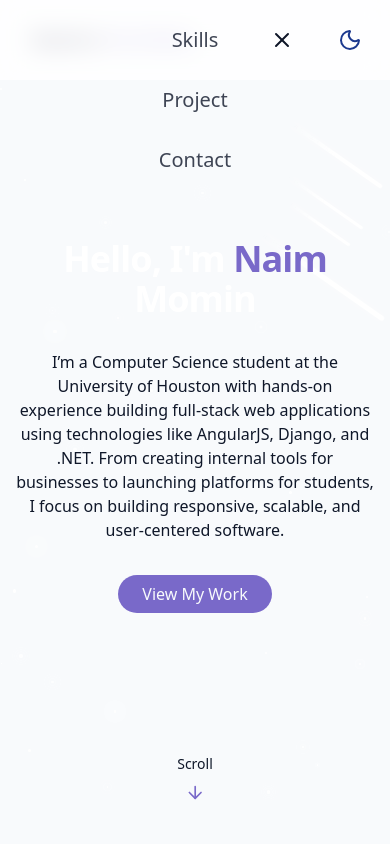
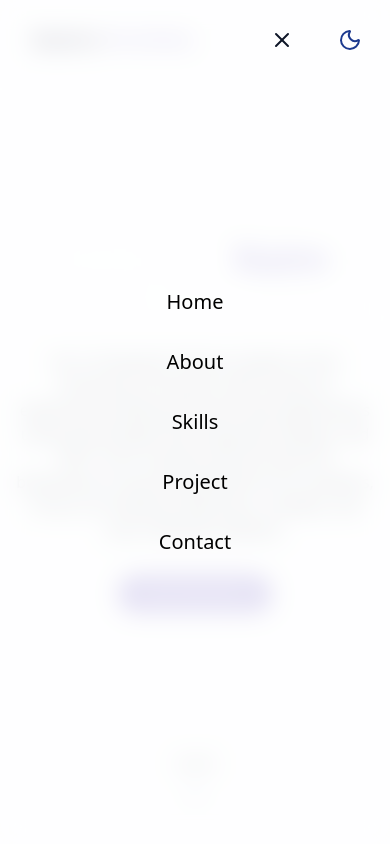
Before and after one commit to Mominnaim/NaimsReactPortfolio, a React (Vite) app: page / in a window 390 px wide. Both pictures are taken after a click on the button 282 px from the left and 40 px from the top of the page. Shown: the top 844 px of the page. Built offline with nearby package versions, Linux system fonts and the light colour scheme.

Commit message:
Fixed the menu for the mobile version

```diff
--- a/src/components/Navbar.jsx
+++ b/src/components/Navbar.jsx
@@ -35,6 +35,9 @@ export const NavBar = () => {
     }, [lastScrollY]);
 
     useEffect(() => {
+        if (isMenuOpen) {
+            window.scrollTo(0, 0); // scrolls to top when menu opens
+        }
         document.body.style.overflow = isMenuOpen ? "hidden" : "auto";
         return () => {
             document.body.style.overflow = "auto";
@@ -72,7 +75,7 @@ export const NavBar = () => {
                 aria-label={isMenuOpen ? "Close Menu" : "Open Menu"}>
                      {isMenuOpen? <X size={24} /> : <Menu size={24} />}</button>
                 <div className={cn(
-                    "fixed inset-0 bg-white/80 backdrop-blur-md z-40 flex flex-col items-center justify-center",
+                    "fixed inset-0 bg-white/80 backdrop-blur-md z-40 flex flex-col items-center justify-center h-screen overflow-y-auto",
                     "transition-all duration-300 md:hidden",
                     isMenuOpen
                     ? "opacity-100 pointer-events-auto"
@@ -82,7 +85,9 @@ export const NavBar = () => {
                         {NavItems.map((item, key) => (
                             <a key={key}
                                 href={item.href}
-                                className="text-foreground/80 hover:text-primary transition-colors duration-300"
+                                className={cn("hover:text-primary transition-colors duration-300",
+                                    isMenuOpen ? "text-black" : "text-foreground/80"
+                                    )}
                                 onClick={() => setMenuOpen(false)}>
                                 {item.name}
                             </a>
--- a/src/index.css
+++ b/src/index.css
@@ -93,6 +93,7 @@
 
     html{
       @apply scroll-smooth;
+      scroll-padding-top: 100px;
     }
 
     body{
```
